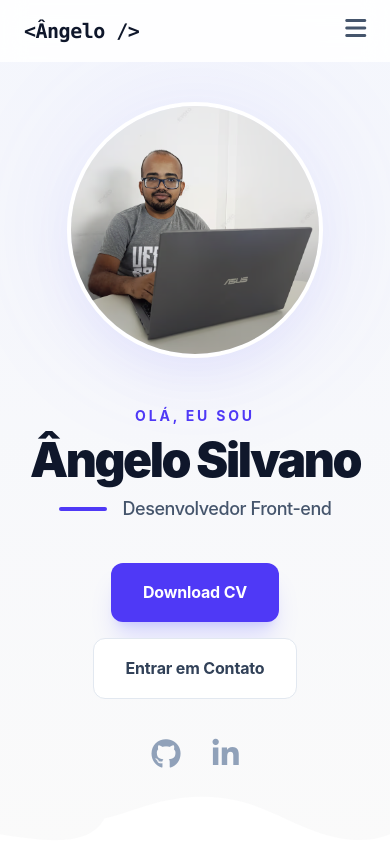
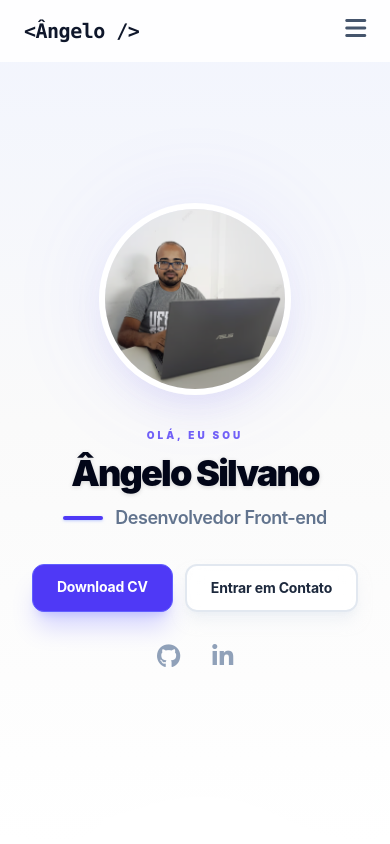
Before and after one commit to angelosilvanno/MeuPortfolio, a React (Vite) app: page / in a window 390 px wide. Shown: the top 844 px of the page. Built offline with nearby package versions, Linux system fonts and the light colour scheme.

Commit message:
feat: ajusta responsividade e dimensões da seção Hero para melhor experiência mobile

```diff
--- a/src/components/Hero.tsx
+++ b/src/components/Hero.tsx
@@ -2,41 +2,41 @@ import React from 'react';
 
 const Hero: React.FC = () => {
     return (
-        <section id="welcome" className="relative overflow-hidden bg-linear-to-b from-indigo-50/50 to-zinc-50">
-            <div className="container mx-auto px-4 min-h-screen flex items-center justify-center pt-24 md:pt-0">
-                <div className="flex flex-col-reverse md:flex-row items-center justify-between w-full max-w-5xl gap-12">
+        <section id="welcome" className="relative overflow-hidden bg-linear-to-b from-indigo-50/70 via-zinc-50 to-white">
+            <div className="container mx-auto px-4 min-h-screen flex items-center justify-center pt-20 md:pt-0">
+                <div className="flex flex-col-reverse md:flex-row items-center justify-between w-full max-w-6xl gap-8 md:gap-12 lg:gap-20">
                     <div className="text-center md:text-left">
-                        <p className="text-sm md:text-base text-indigo-600 font-bold uppercase tracking-[0.2em] mb-2">Olá, eu sou</p>
-                        <h1 className="text-5xl md:text-7xl font-black text-slate-900 leading-[1.1] tracking-tighter my-2">Ângelo Silvano</h1>
-                        <div className="flex items-center justify-center md:justify-start gap-4">
-                            <div className="w-12 h-1 bg-indigo-600 rounded-full"></div>
-                            <p className="text-lg md:text-xl text-slate-600 font-medium tracking-tight">Desenvolvedor Front-end</p>
+                        <p className="text-[10px] md:text-sm text-indigo-600/80 font-black uppercase tracking-[0.3em] mb-2">Olá, eu sou</p>
+                        <h1 className="text-4xl md:text-6xl lg:text-7xl font-black text-slate-950 leading-[1.2] md:leading-[1.1] tracking-tighter my-2 drop-shadow-sm">Ângelo Silvano</h1>
+                        <div className="flex items-center justify-center md:justify-start gap-3 md:gap-5">
+                            <div className="w-10 h-1 md:w-14 md:h-1.5 bg-indigo-600 rounded-full shadow-sm shadow-indigo-200"></div>
+                            <p className="text-lg md:text-xl lg:text-2xl text-slate-500 font-semibold tracking-tight">Desenvolvedor Front-end</p>
                         </div>
 
-                        <div className="mt-10 flex flex-wrap justify-center md:justify-start gap-4">
-                            <a href="/curriculo/Curriculo Angelo.pdf" download="Currículo - Angelo.pdf" className="bg-indigo-600 text-white font-bold py-4 px-8 rounded-xl hover:bg-indigo-700 transition-all duration-300 shadow-xl shadow-indigo-500/20 active:scale-95">
+                    <div className="mt-8 md:mt-12 flex flex-wrap justify-center md:justify-start gap-3 md:gap-5">
+                        <a href="/curriculo/Curriculo Angelo.pdf" download="Currículo - Angelo.pdf" className="bg-indigo-600 text-white text-sm md:text-base font-bold py-3 md:py-4 px-6 md:px-10 rounded-xl md:rounded-2xl hover:bg-indigo-700 transition-all duration-500 shadow-xl shadow-indigo-500/25 active:scale-95 border border-indigo-500">
                             Download CV
                         </a>
-                            <a href="#contact" className="bg-white border border-slate-200 text-slate-700 font-bold py-4 px-8 rounded-xl hover:bg-slate-50 hover:border-slate-300 transition-all duration-300 active:scale-95">
+                        <a href="#contact" className="bg-white/80 backdrop-blur-sm border-2 border-slate-200 text-slate-800 text-sm md:text-base font-bold py-3 md:py-4 px-6 md:px-10 rounded-xl md:rounded-2xl hover:bg-white hover:border-slate-400 transition-all duration-500 shadow-lg shadow-slate-200/50 active:scale-95">
                             Entrar em Contato
                         </a>
                     </div>
 
-                        <div className="mt-10 mb-16 md:mb-0 flex justify-center md:justify-start gap-x-8 relative z-10">
-                            <a href="https://github.com/angelosilvanno" target="_blank" rel="noopener noreferrer" title="GitHub" className="text-slate-400 hover:text-slate-900 transition-all transform hover:-translate-y-1">
-                                <i className="fab fa-github text-3xl"></i>
+                    <div className="mt-8 md:mt-12 mb-12 md:mb-0 flex justify-center md:justify-start gap-x-8 md:gap-x-10 relative z-10">
+                        <a href="https://github.com/angelosilvanno" target="_blank" rel="noopener noreferrer" title="GitHub" className="text-slate-400 hover:text-slate-950 transition-all transform hover:-translate-y-1.5 duration-300">
+                            <i className="fab fa-github text-2xl md:text-3xl"></i>
                         </a>
-                            <a href="https://www.linkedin.com/in/angelosilvanno/" target="_blank" rel="noopener noreferrer" title="LinkedIn" className="text-slate-400 hover:text-indigo-600 transition-all transform hover:-translate-y-1">
-                                <i className="fab fa-linkedin-in text-3xl"></i>
+                        <a href="https://www.linkedin.com/in/angelosilvanno/" target="_blank" rel="noopener noreferrer" title="LinkedIn" className="text-slate-400 hover:text-indigo-600 transition-all transform hover:-translate-y-1.5 duration-300">
+                            <i className="fab fa-linkedin-in text-2xl md:text-3xl"></i>
                         </a>
                     </div>
                 </div>
                 <div className="shrink-0 relative group">
-                        <div className="absolute inset-0 bg-indigo-500 rounded-full blur-3xl opacity-10 group-hover:opacity-20 transition-opacity"></div>
+                    <div className="absolute inset-0 bg-indigo-500 rounded-full blur-[50px] md:blur-[80px] opacity-10 group-hover:opacity-20 transition-opacity duration-700"></div>
                     <img
                         src="/image/angelodev.avif"
                         alt="Foto de Ângelo Silvano"
-                            className="relative rounded-full w-64 h-64 md:w-80 md:h-80 object-cover border-4 border-white shadow-2xl shadow-indigo-500/10 transition-transform duration-500 group-hover:scale-[1.02]"
+                        className="relative rounded-full w-48 h-48 md:w-80 md:h-80 lg:w-96 lg:h-96 object-cover border-6 md:border-10 border-white shadow-[0_20px_40px_-15px_rgba(79,70,229,0.15)] transition-all duration-700 group-hover:scale-[1.03] group-hover:rotate-1"
                     />
                 </div>
             </div>
```
Lines whose indentation alone changed are shown as unchanged.
